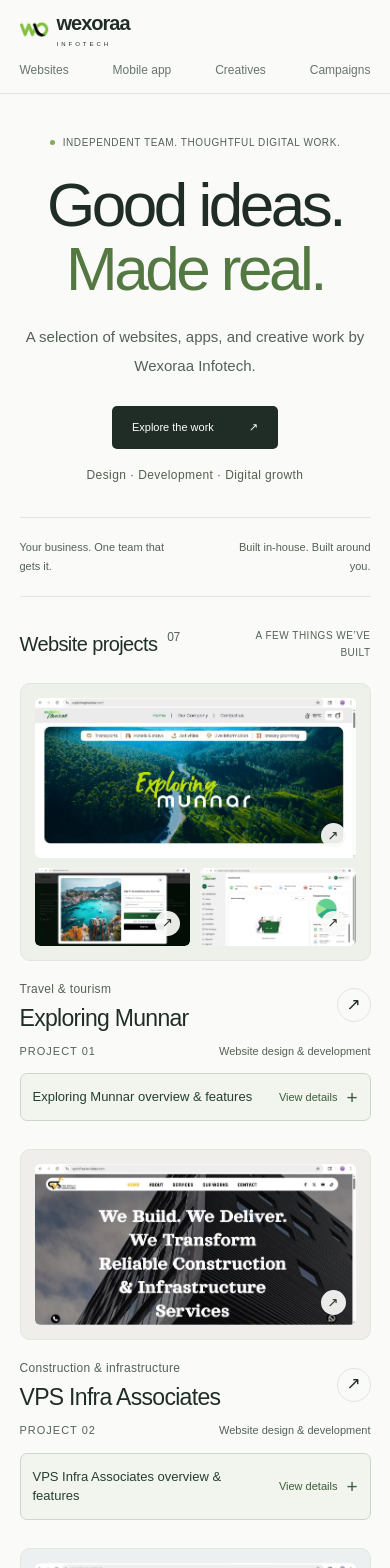
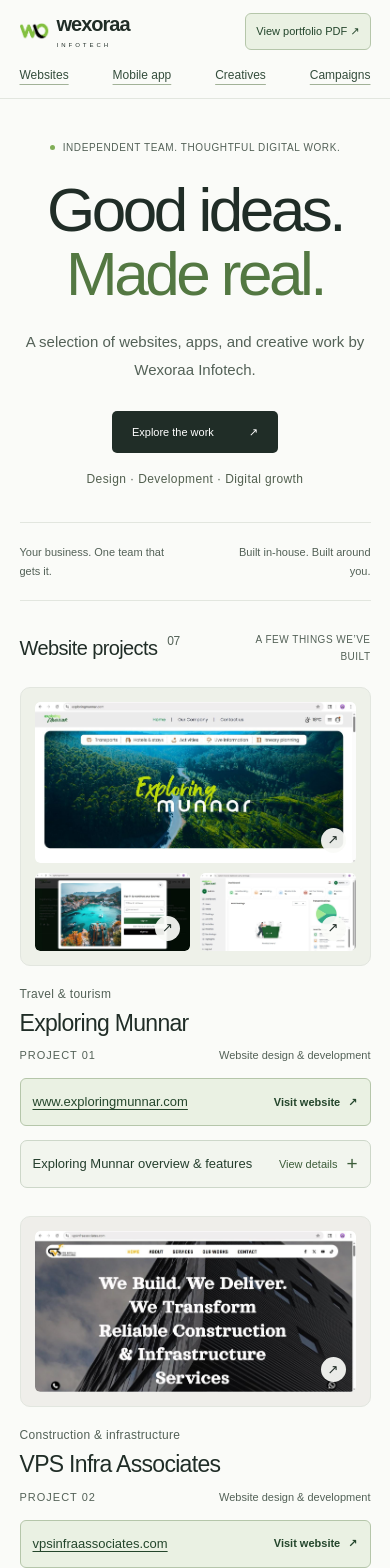
Before and after one commit to rakshanawexora-ux/wexoraaportfolio, a Next.js app: page / in a window 390 px wide. Shown: the top 1568 px of the page. Built offline with nearby package versions, Linux system fonts and the light colour scheme.

Commit message:
Make website destinations and portfolio links clearly visible

```diff
--- a/src/components/layout/Header.jsx
+++ b/src/components/layout/Header.jsx
@@ -13,7 +13,7 @@ export default function Header({ websiteCount }) {
         ))}
       </nav>
       <a className="pdf-link" href={brand.portfolioPdf} target="_blank" rel="noreferrer">
-        Portfolio PDF ↗
+        View portfolio PDF ↗
       </a>
     </header>
   );
--- a/src/components/portfolio/ProjectCard.jsx
+++ b/src/components/portfolio/ProjectCard.jsx
@@ -13,20 +13,23 @@ export default function ProjectCard({ project, number }) {
           <span className="tag">{project.category}</span>
           <h3>{project.name}</h3>
         </div>
-        <a
-          href={project.websiteUrl}
-          target="_blank"
-          rel="noreferrer"
-          className="visit"
-          aria-label={`Visit ${project.name} website`}
-        >
-          <span aria-hidden="true">↗</span>
-        </a>
       </div>
       <div className="project-meta">
         <span>PROJECT {String(number).padStart(2, '0')}</span>
         <span>Website design & development</span>
       </div>
+      <a
+        href={project.websiteUrl}
+        target="_blank"
+        rel="noopener noreferrer"
+        className="visit"
+        aria-label={`Visit ${project.name} website`}
+      >
+        <span className="visit-url">{new URL(project.websiteUrl).hostname}</span>
+        <span className="visit-action">
+          Visit website <span aria-hidden="true">↗</span>
+        </span>
+      </a>
       <ContentDisclosure className="project-details" label={`${project.name} overview & features`}>
         <ContentBlocks blocks={project.content} />
       </ContentDisclosure>
--- a/src/styles/globals.css
+++ b/src/styles/globals.css
@@ -818,3 +818,100 @@ dialog > img {
     scroll-padding-top: 130px;
   }
 }
+
+/* Make every destination identifiable without relying on arrow icons. */
+.visit {
+  display: flex;
+  justify-content: space-between;
+  align-items: center;
+  gap: 16px;
+  width: 100%;
+  height: auto;
+  min-height: 48px;
+  margin: 0 0 14px;
+  padding: 12px 14px;
+  border: 1px solid #b5c6aa;
+  border-radius: 6px;
+  background: #eaf1e3;
+  color: #24462c;
+}
+.visit-url {
+  min-width: 0;
+  overflow-wrap: anywhere;
+  font-size: 14px;
+  text-decoration: underline;
+  text-underline-offset: 3px;
+}
+.visit-action {
+  flex-shrink: 0;
+  font-size: 12px;
+  font-weight: 600;
+}
+.visit-action > span {
+  margin-left: 5px;
+}
+.visit:hover {
+  background: #dce9d1;
+  border-color: #849e71;
+}
+nav a {
+  color: #344d3c;
+  font-size: 13px;
+  text-decoration: underline;
+  text-underline-offset: 5px;
+  text-decoration-color: #a2b298;
+}
+.pdf-link {
+  display: inline-flex;
+  color: #24462c;
+  background: #eaf1e3;
+  border-color: #b5c6aa;
+  font-size: 12px;
+  font-weight: 500;
+  white-space: nowrap;
+}
+footer > a:not(.brand) {
+  color: #24462c;
+  font-size: 13px;
+  text-decoration: underline;
+  text-underline-offset: 4px;
+}
+@media (max-width: 900px) {
+  header {
+    height: auto;
+    flex-wrap: wrap;
+    padding-block: 13px;
+    gap: 15px;
+  }
+  header nav {
+    order: 3;
+    width: 100%;
+    justify-content: space-between;
+  }
+  .pdf-link {
+    display: inline-flex;
+    margin-left: auto;
+  }
+  html {
+    scroll-padding-top: 145px;
+  }
+}
+@media (max-width: 600px) {
+  .visit {
+    gap: 10px;
+    padding: 12px;
+  }
+  .visit-url {
+    font-size: 13px;
+  }
+  .visit-action {
+    font-size: 11px;
+  }
+  nav a {
+    font-size: 12px;
+  }
+  .pdf-link {
+    font-size: 11px;
+    padding: 8px 10px;
+  }
+}
```
